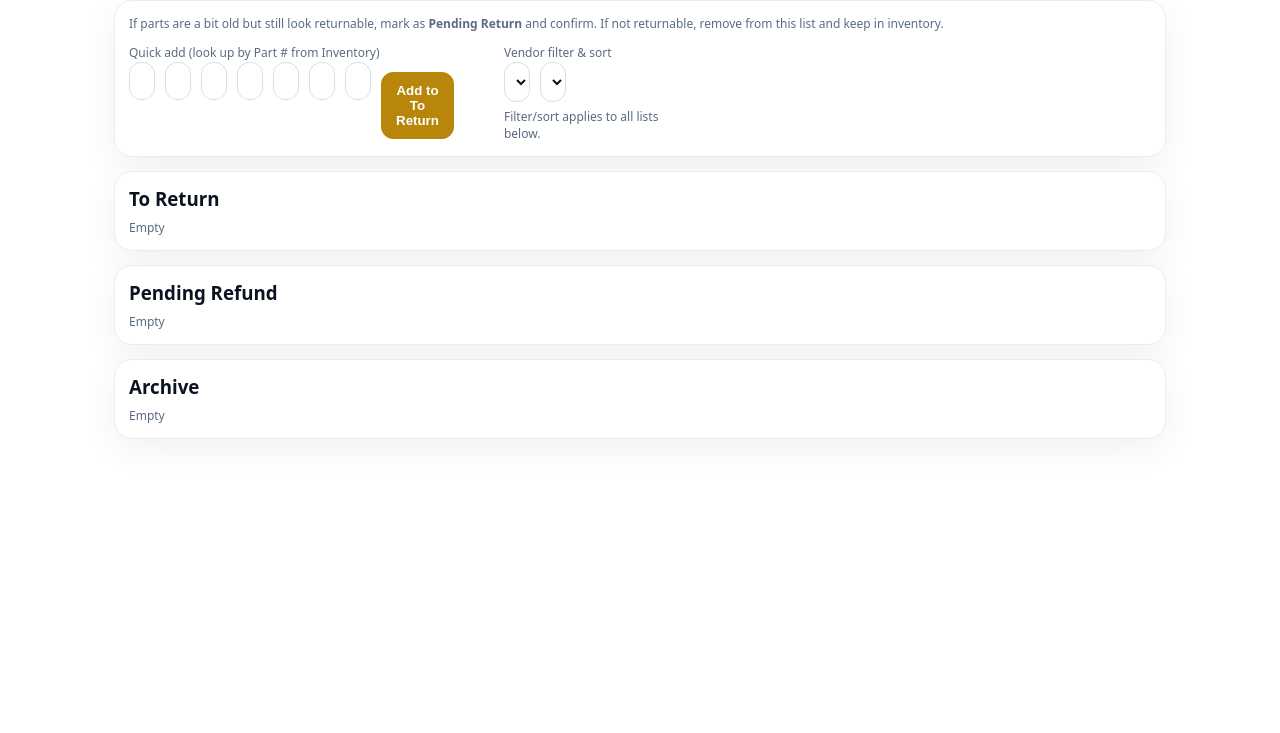
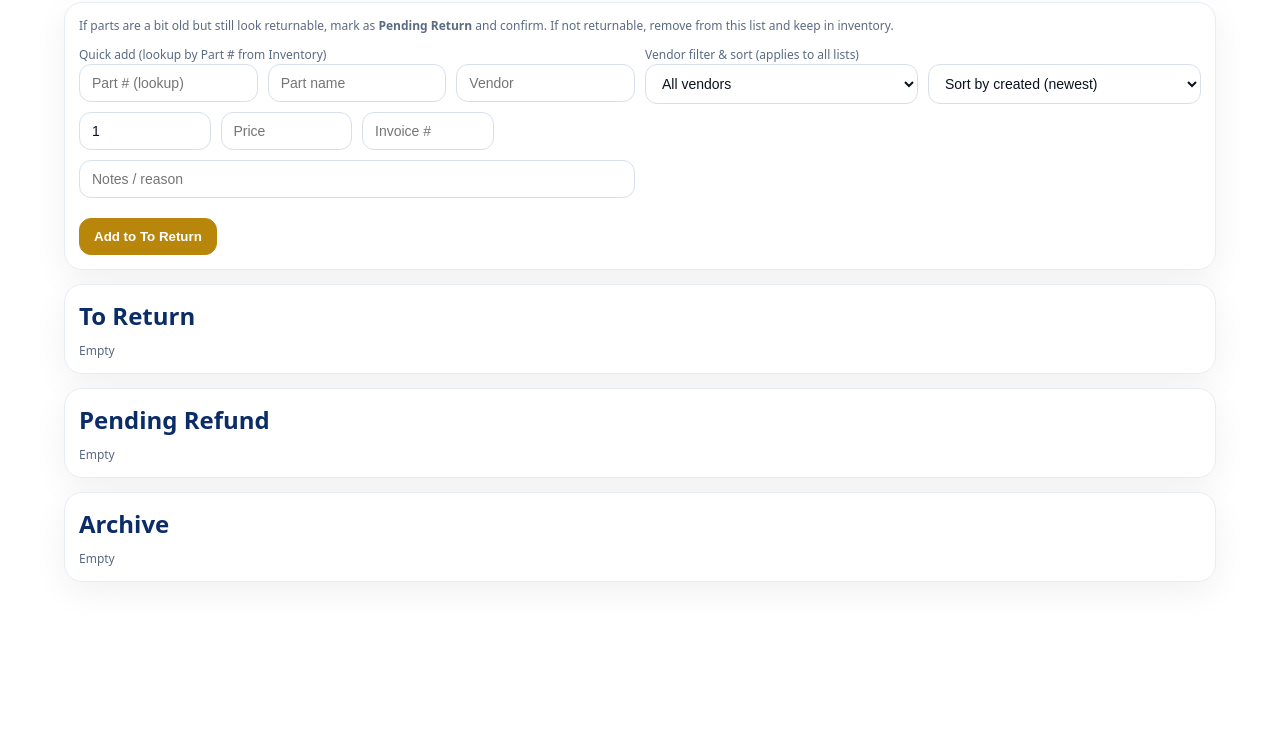
Before and after one commit to cartierjessy/Inventory-checker, a plain HTML site: page returns.html in a window 1280 px wide. Shown: the part 67-800 px from the top of the page. Drawn offline with Linux system fonts and the light colour scheme.

Commit message:
Update returns.html

```diff
--- a/returns.html
+++ b/returns.html
@@ -6,25 +6,27 @@
 <title>Parts Return • Shop Parts</title>
 <style>
   :root{ --border:#e6edf5; --ink:#0b1220; --muted:#5b6b83; --brand:#0b61ff; --ok:#198754; --warn:#b8860b; --danger:#c0392b; --radius:18px; }
-  *{box-sizing:border-box} body{margin:0;background:#fff;color:var(--ink);font-family:system-ui,-apple-system,Segoe UI,Roboto,Helvetica,Arial}
-  .wrap{max-width:1100px;margin:0 auto;padding:24px}
-  header{display:flex;align-items:center;justify-content:space-between;margin-bottom:16px}
+  *{box-sizing:border-box}
+  body{margin:0;background:#fff;color:var(--ink);font-family:system-ui,-apple-system,Segoe UI,Roboto,Helvetica,Arial}
+  .wrap{max-width:1200px;margin:0 auto;padding:24px}
+  header{display:flex;gap:14px;align-items:center;justify-content:space-between;margin-bottom:18px}
+  h1{margin:0;font-size:20px}
   nav a{color:#0b2c66;text-decoration:none;font-weight:600;border:1px solid var(--border);padding:8px 12px;border-radius:10px;background:#f8fbff}
-  h1{margin:0;font-size:20px} .mini{font-size:12px;color:var(--muted)}
+  .card{background:#fff;border:1px solid var(--border);border-radius:var(--radius);padding:14px;box-shadow:0 10px 35px rgba(0,0,0,.06); margin-bottom:14px}
   .row{display:grid;grid-template-columns:repeat(12,1fr);gap:10px}
-  .card{background:#fff;border:1px solid var(--border);border-radius:var(--radius);padding:14px;box-shadow:0 10px 35px rgba(0,0,0,.06); margin-bottom:14px}
+  .col-3{grid-column:span 3}.col-4{grid-column:span 4}.col-5{grid-column:span 5}.col-6{grid-column:span 6}.col-12{grid-column:span 12}
   label{font-size:12px;color:var(--muted)}
   input,select{width:100%;background:#fff;color:#0b1220;border:1px solid #d7e0ea;border-radius:12px;padding:10px 12px;font-size:14px;outline:none}
   .btns{display:flex;flex-wrap:wrap;gap:10px;margin-top:10px}
   button{background:#f5f8ff;border:1px solid #cfe0ff;color:#0b2c66;padding:10px 14px;border-radius:12px;font-weight:600;cursor:pointer}
   button.good{background:#198754;color:#fff;border-color:#198754} button.warn{background:#b8860b;color:#fff;border-color:#b8860b} button.danger{background:#c0392b;color:#fff;border-color:#c0392b}
   .pill{padding:4px 8px;border-radius:999px;font-size:12px;border:1px solid #d6e2f3;color:#1f3c68;background:#eef4ff}
-  .panelTitle{display:flex;align-items:center;justify-content:space-between;gap:8px;margin-bottom:8px}
+  .mini{font-size:12px;color:var(--muted)}
   .list{display:grid;gap:10px}
   .modal{position:fixed;inset:0;background:rgba(0,0,0,.6);display:none;align-items:center;justify-content:center;padding:20px;z-index:50}
   .modal .box{background:#fff;border:1px solid var(--border);border-radius:16px;max-width:95vw;max-height:95vh;padding:12px}
   canvas.sig{border:1px dashed #cbd5e1;border-radius:10px;background:#fff;touch-action:none}
-  @media(max-width:980px){.row{grid-template-columns:1fr}}
+  @media (max-width:980px){.row{grid-template-columns:1fr}}
 </style>
 </head>
 <body>
@@ -34,27 +36,27 @@
       <nav><a href="./index.html">← Back to Inventory</a></nav>
     </header>
 
-    <div class="card">
+    <section class="card">
       <div class="mini" style="margin-bottom:8px">
         If parts are a bit old but still look returnable, mark as <b>Pending Return</b> and confirm.
         If not returnable, remove from this list and keep in inventory.
       </div>
       <div class="row">
         <div class="col-6">
-          <label>Quick add (look up by Part # from Inventory)</label>
+          <label>Quick add (lookup by Part # from Inventory)</label>
           <div class="row">
             <div class="col-4"><input id="qaNumber" placeholder="Part # (lookup)" /></div>
             <div class="col-4"><input id="qaPart" placeholder="Part name" /></div>
             <div class="col-4"><input id="qaVendor" placeholder="Vendor" /></div>
-            <div class="col-4"><input id="qaQty" type="number" min="1" value="1" /></div>
-            <div class="col-4"><input id="qaPrice" type="number" min="0" step="0.01" placeholder="Price (optional)" /></div>
-            <div class="col-4"><input id="qaInvoice" placeholder="Invoice #" /></div>
+            <div class="col-3"><input id="qaQty" type="number" min="1" value="1" /></div>
+            <div class="col-3"><input id="qaPrice" type="number" min="0" step="0.01" placeholder="Price" /></div>
+            <div class="col-3"><input id="qaInvoice" placeholder="Invoice #" /></div>
             <div class="col-12"><input id="qaNotes" placeholder="Notes / reason" /></div>
             <div class="col-12 btns"><button class="warn" id="qaAdd">Add to To Return</button></div>
           </div>
         </div>
         <div class="col-6">
-          <label>Vendor filter & sort</label>
+          <label>Vendor filter & sort (applies to all lists)</label>
           <div class="row">
             <div class="col-6">
               <select id="filterVendor">
@@ -64,32 +66,30 @@
             </div>
             <div class="col-6">
               <select id="sortVendor">
-                <option value="">Sort by created time (newest)</option>
-                <option value="vendorAsc">Sort by vendor A→Z</option>
-                <option value="vendorDesc">Sort by vendor Z→A</option>
+                <option value="">Sort by created (newest)</option>
+                <option value="vendorAsc">Vendor A→Z</option>
+                <option value="vendorDesc">Vendor Z→A</option>
               </select>
             </div>
           </div>
-          <div class="mini" style="margin-top:6px">Filter/sort applies to all lists below.</div>
         </div>
       </div>
-    </div>
+    </section>
 
-    <!-- Lists -->
-    <div class="card">
-      <div class="panelTitle"><h3 style="margin:0">To Return</h3></div>
+    <section class="card">
+      <h2 style="margin:0 0 10px;color:#0b2c66">To Return</h2>
       <div id="list-toReturn" class="list"></div>
-    </div>
+    </section>
 
-    <div class="card">
-      <div class="panelTitle"><h3 style="margin:0">Pending Refund</h3></div>
+    <section class="card">
+      <h2 style="margin:0 0 10px;color:#0b2c66">Pending Refund</h2>
       <div id="list-pendingRefund" class="list"></div>
-    </div>
+    </section>
 
-    <div class="card">
-      <div class="panelTitle"><h3 style="margin:0">Archive</h3></div>
+    <section class="card">
+      <h2 style="margin:0 0 10px;color:#0b2c66">Archive</h2>
       <div id="list-archive" class="list"></div>
-    </div>
+    </section>
   </div>
 
   <!-- Signature modal -->
@@ -121,20 +121,16 @@ function loadStore(){
 }
 let STORE=loadStore();
 function saveStore(){ localStorage.setItem(LS_KEY, JSON.stringify(STORE)); renderAll(); }
-
 function uid(){ return Math.random().toString(36).slice(2,10); }
 function esc(s){ return (s??'').toString().replace(/[&<>"']/g,m=>({"&":"&amp;","<":"&lt;",">":"&gt;","\"":"&quot;","'":"&#39;"}[m])); }
 function fmt(v){ return (v??'').toString().trim(); }
 
-// Quick add — try to auto-fill from inventory by Part #
+// Quick add lookup by Part #
 $('#qaNumber').addEventListener('change', ()=>{
   const pn = fmt($('#qaNumber').value).toLowerCase();
   if(!pn) return;
   const hit = STORE.items.find(x => String(x.partNumber||'').toLowerCase()===pn);
-  if(hit){
-    $('#qaPart').value = hit.partName||'';
-    $('#qaVendor').value = hit.vendor||'';
-  }
+  if(hit){ $('#qaPart').value = hit.partName||''; $('#qaVendor').value = hit.vendor||''; }
 });
 $('#qaAdd').addEventListener('click', ()=>{
   const rec={ id:uid(),
@@ -146,11 +142,10 @@ $('#qaAdd').addEventListener('click', ()=>{
   };
   if(!rec.partName && !rec.partNumber){ alert('Enter at least a Part name or Part #'); return; }
   STORE.toReturn.unshift(rec); saveStore();
-  ['qaPart','qaNumber','qaVendor','qaQty','qaPrice','qaInvoice','qaNotes'].forEach(id=>$('#'+id).value='');
-  $('#qaQty').value=1;
+  ['qaPart','qaNumber','qaVendor','qaQty','qaPrice','qaInvoice','qaNotes'].forEach(id=>$('#'+id).value=''); $('#qaQty').value=1;
 });
 
-// Filter/sort controls
+// Filter/sort
 $('#filterVendor').addEventListener('change', renderAll);
 $('#sortVendor').addEventListener('change', renderAll);
 function applyFilterSort(list){
@@ -164,18 +159,15 @@ function applyFilterSort(list){
   return out;
 }
 
-// Renderers
+// Render
 function renderAll(){
   $('#list-toReturn').innerHTML = renderList(applyFilterSort(STORE.toReturn), 'toReturn');
   $('#list-pendingRefund').innerHTML = renderList(applyFilterSort(STORE.pendingRefund), 'pendingRefund');
   $('#list-archive').innerHTML = renderList(applyFilterSort(STORE.archive), 'archive');
 }
-function renderList(arr, where){
-  if(!arr.length) return `<div class="mini">Empty</div>`;
-  return arr.map(r=>itemCard(r, where)).join('');
-}
+function renderList(arr, where){ if(!arr.length) return `<div class="mini">Empty</div>`; return arr.map(r=>itemCard(r, where)).join(''); }
 function itemCard(r, where){
-  const line1 = `
+  const top = `
     <div style="display:flex;gap:8px;align-items:center;flex-wrap:wrap">
       <span class="pill">${esc(r.partName||'-')}</span>
       <span class="pill">#${esc(r.partNumber||'-')}</span>
@@ -187,7 +179,7 @@ function itemCard(r, where){
       ${r.takenAt? `<span class="pill">Sent: ${new Date(r.takenAt).toLocaleString()}</span>`:''}
     </div>`;
   const notes = `<div class="mini" style="margin-top:6px">${esc(r.notes||'')}</div>`;
-  let actions = '';
+  let actions='';
   if(where==='toReturn'){
     actions = `<div class="btns" style="margin-top:8px">
       <button class="good" onclick="openSend('${r.id}')">Mark Sent (sign)</button>
@@ -201,10 +193,10 @@ function itemCard(r, where){
       <button class="danger" onclick="cancelRefund('${r.id}')">Cancel & Back to To Return</button>
     </div>`;
   }
-  return `<div class="card">${line1}${notes}${actions}</div>`;
+  return `<div class="card">${top}${notes}${actions||''}</div>`;
 }
 
-// Edit / remove in To Return
+// Edit/remove To Return
 window.editPending = id => {
   const r = STORE.toReturn.find(x=>x.id===id); if(!r) return;
   const fields = [
@@ -220,11 +212,9 @@ window.editPending = id => {
   }
   saveStore();
 };
-window.removePending = id => {
-  if(confirm('Remove from To Return?')){ STORE.toReturn = STORE.toReturn.filter(x=>x.id!==id); saveStore(); }
-};
+window.removePending = id => { if(confirm('Remove from To Return?')){ STORE.toReturn = STORE.toReturn.filter(x=>x.id!==id); saveStore(); } };
 
-// Signature / Send
+// Signature flow
 let sendCtx={id:null};
 const sendModal=$('#sendModal'); const sigPad=$('#sigPad'); const ctx=sigPad.getContext('2d'); ctx.lineWidth=2; ctx.lineCap='round';
 let drawing=false,last=null;
@@ -241,8 +231,7 @@ window.openSend = id =>{
   const now=new Date(); $('#sigWhen').value=new Date(now.getTime()-now.getTimezoneOffset()*60000).toISOString().slice(0,16);
   $('#sigExtra').value=''; ctx.clearRect(0,0,sigPad.width,sigPad.height); sendModal.style.display='flex';
 };
-function hideSendModal(){ sendModal.style.display='none'; }
-window.hideSendModal=hideSendModal;
+function hideSendModal(){ sendModal.style.display='none'; } window.hideSendModal=hideSendModal;
 
 $('#sigSave').addEventListener('click', ()=>{
   const rec = STORE.toReturn.find(x=>x.id===sendCtx.id); if(!rec) return;
@@ -255,10 +244,8 @@ $('#sigSave').addEventListener('click', ()=>{
   STORE.pendingRefund.unshift(moved);
   saveStore(); hideSendModal();
 });
-
 window.viewSignature = id =>{
   const r = STORE.pendingRefund.find(x=>x.id===id); if(!r||!r.signature) return alert('No signature on file.');
-  // simple popup
   const w = window.open(); w.document.write(`<img src="${r.signature}" style="max-width:100%">`);
 };
 window.cancelRefund = id =>{
@@ -276,11 +263,8 @@ window.markPaid = id =>{
   STORE.archive.unshift(r); saveStore();
 };
 
-// Render on load & when other tab changes data
-function renderAllTabs(){ STORE=loadStore(); renderAll(); }
-window.addEventListener('storage', (e)=>{ if(e.key===LS_KEY) renderAllTabs(); });
-
-// Start
+// keep in sync if both tabs open
+window.addEventListener('storage', (e)=>{ if(e.key===LS_KEY){ STORE=loadStore(); renderAll(); }});
 renderAll();
 </script>
 </body>
```
